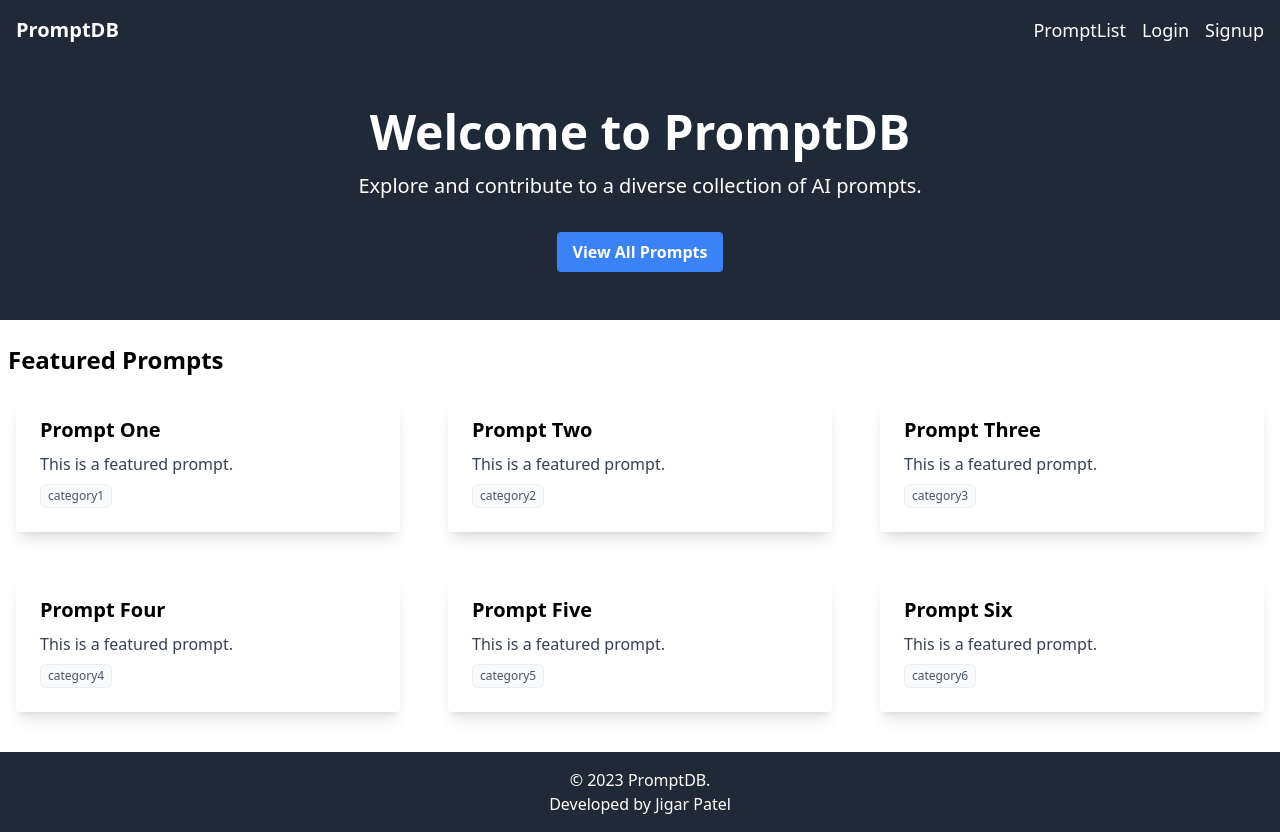
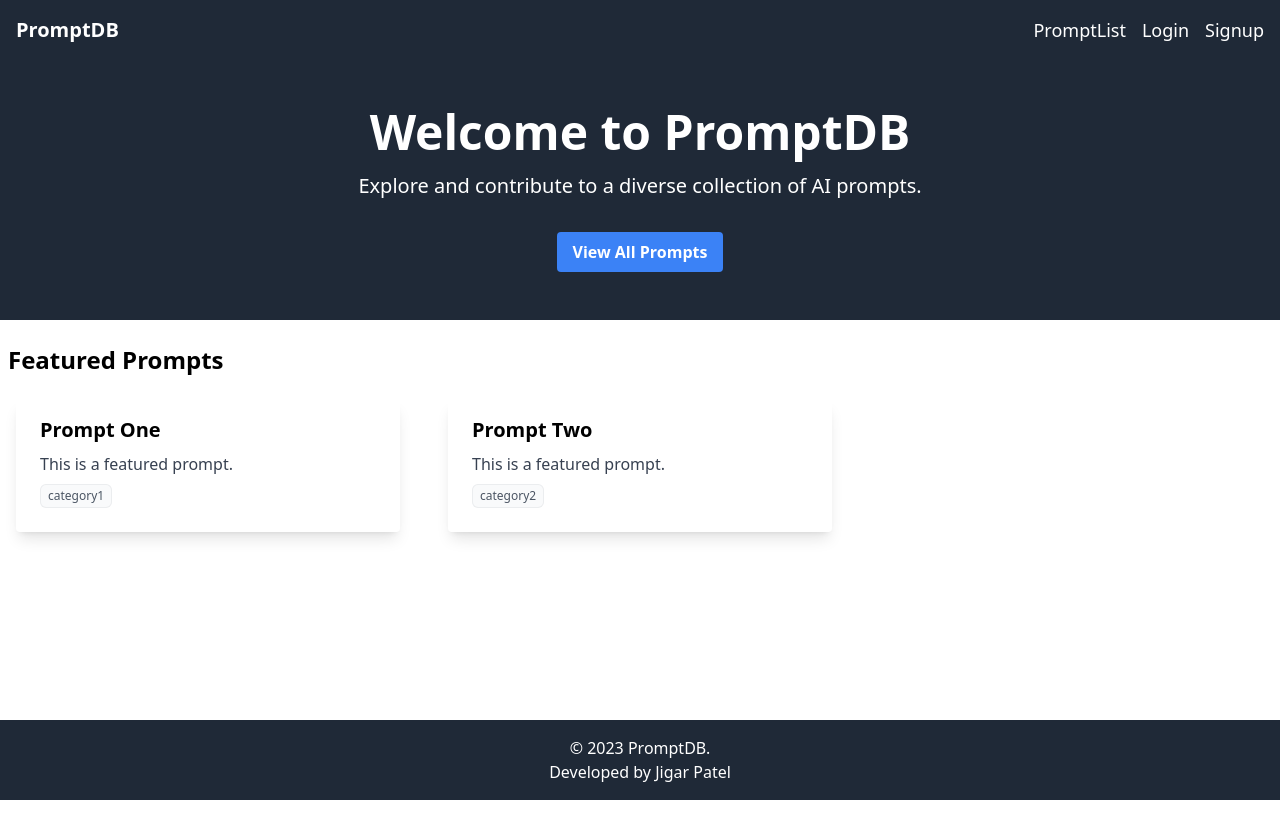
Before and after one commit to jpatel98/promptdb-frontend, a React (Create React App) app: page / in a window 1280 px wide. After the commit the page ends 800 px from the top, so only its background shows below. Built offline with nearby package versions, Linux system fonts and the light colour scheme.

Commit message:
remove unused file and change featuredSection; going forward we'll get the feaurred data from DB

```diff
--- a/src/components/FeaturedSection.js
+++ b/src/components/FeaturedSection.js
@@ -4,41 +4,20 @@ import PromptCard from "./PromptCard";
 const FeaturedSection = () => {
   const featuredPrompts = [
     {
-      id: 1,
       title: "Prompt One",
       description: "This is a featured prompt.",
       category: "category1",
+      tags: ["tag1", "tag2", "tag3"],
+      featured: true,
     },
     {
       id: 2,
       title: "Prompt Two",
       description: "This is a featured prompt.",
       category: "category2",
-    },
-    {
-      id: 3,
-      title: "Prompt Three",
-      description: "This is a featured prompt.",
-      category: "category3",
-    },
-    {
-      id: 4,
-      title: "Prompt Four",
-      description: "This is a featured prompt.",
-      category: "category4",
-    },
-    {
-      id: 5,
-      title: "Prompt Five",
-      description: "This is a featured prompt.",
-      category: "category5",
-    },
-    {
-      id: 6,
-      title: "Prompt Six",
-      description: "This is a featured prompt.",
-      category: "category6",
-    },
+      tags: ["tag1", "tag2", "tag3"],
+      featured: true,
+    }
   ];
 
   return (
```
Also changed, not shown: src/components/PromptList.js (deleted).
